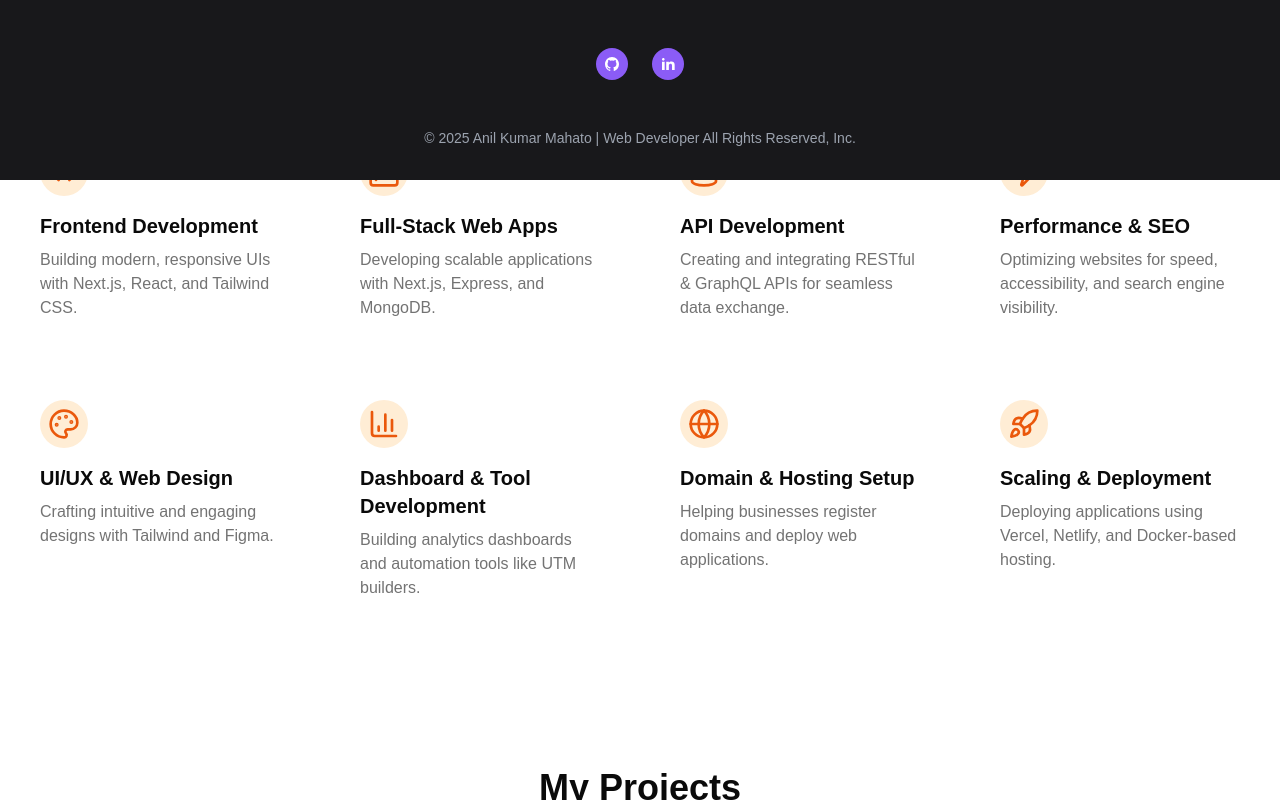
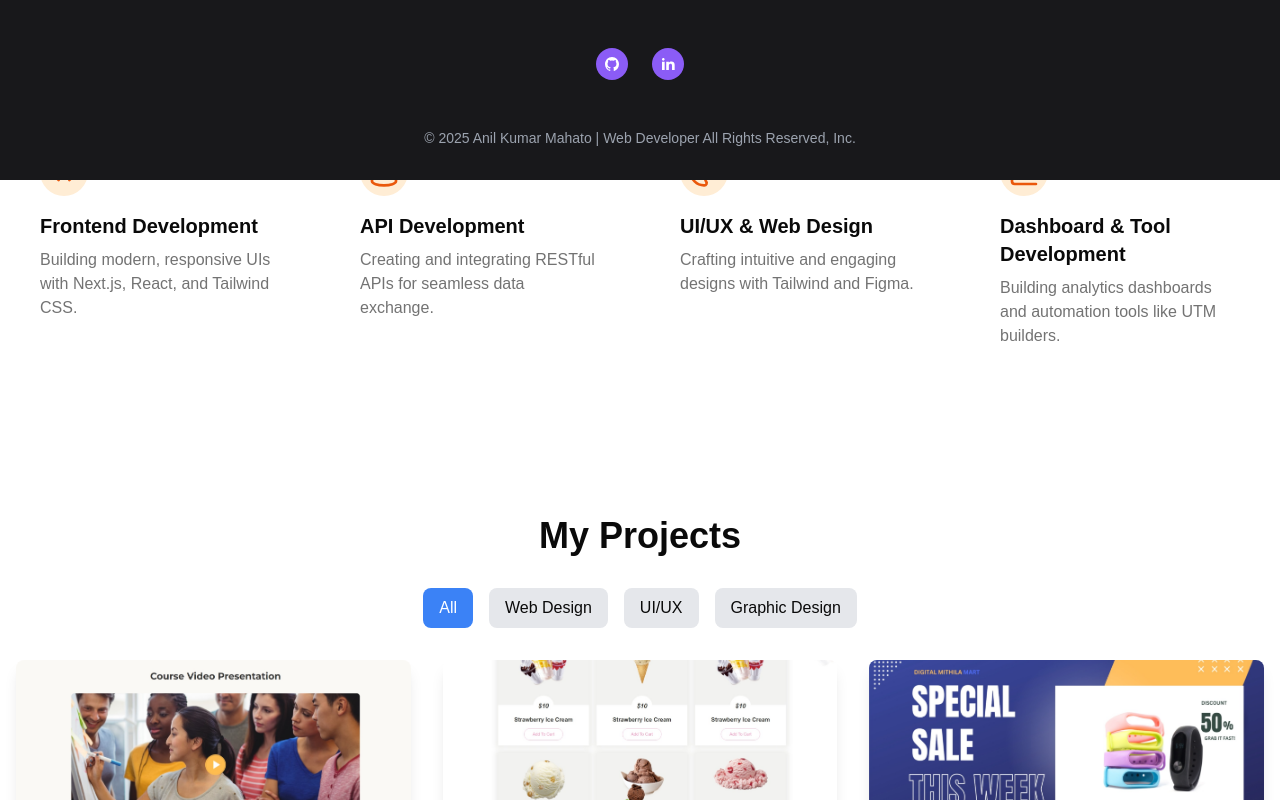
Before and after one commit to anil487/anilportfolio, a Next.js app: page / in a window 1280 px wide. Shown: the part 620-1420 px from the top of the page. Built offline with nearby package versions, Linux system fonts and the light colour scheme.

Commit message:
added main container

```diff
--- a/src/app/about/page.tsx
+++ b/src/app/about/page.tsx
@@ -1,6 +1,7 @@
 "use client";
 
 import Image from "next/image";
+import Container from "../components/container";
 
 const skills = [
   { name: "Frontend Development", value: 90 },
@@ -11,8 +12,9 @@ const skills = [
 
 const AboutMe = () => {
   return (
-    <div className="flex flex-col md:flex-row items-center gap-10 p-8 bg-white rounded-lg shadow-lg">
-      <div className="w-40 h-40 md:w-48 md:h-48 relative rounded-full overflow-hidden border-4 border-blue-500">
+    <Container>
+      <div className="flex flex-col md:flex-row items-center gap-10 p-6 md:p-10 bg-white shadow-lg rounded-lg mt-5 mb-24">
+        <div className="w-32 h-32 md:w-40 md:h-40 lg:w-48 lg:h-48 relative rounded-full overflow-hidden border-4 border-blue-500">
           <Image
             src="/images/anilmahato.png"
             alt="Anil Kumar Mahato"
@@ -21,20 +23,20 @@ const AboutMe = () => {
           />
         </div>
 
-      <div className="flex-1">
-        <h2 className="text-3xl font-bold text-blue-600 mb-2">About Me</h2>
-        <p className="text-gray-700 mb-4">
+        <div className="flex-1 text-center md:text-left">
+          <h2 className="text-3xl font-bold text-blue-600 mb-3">About Me</h2>
+          <p className="text-gray-700 mb-5 leading-relaxed">
             I’m <span className="font-semibold">Anil Kumar Mahato</span>, a
             passionate web developer specializing in{" "}
             <span className="font-semibold">
               React.js, Next.js, TypeScript, JavaScript, and Tailwind CSS
             </span>
-          . I focus on building meaningful, responsive, and scalable UIs. While
-          frontend development is my main expertise, I am also in the learning
-          phase of backend development.
+            . I focus on building meaningful, responsive, and scalable UIs.
+            While frontend development is my main expertise, I am also in the
+            learning phase of backend development.
           </p>
 
-        <div className="space-y-3">
+          <div className="space-y-4">
             {skills.map((skill, index) => (
               <div key={index}>
                 <div className="flex justify-between text-gray-600 text-sm font-semibold">
@@ -52,6 +54,7 @@ const AboutMe = () => {
           </div>
         </div>
       </div>
+    </Container>
   );
 };
 
--- a/src/app/components/contactform.tsx
+++ b/src/app/components/contactform.tsx
@@ -9,6 +9,7 @@ import { Textarea } from "@/components/ui/textarea"
 import { Label } from "@/components/ui/label"
 import emailjs from "@emailjs/browser"
 import toast, { Toaster } from "react-hot-toast"
+import Container from "./container"
 
 const ContactForm = () => {
   const [formData, setFormData] = useState({
@@ -51,7 +52,8 @@ const ContactForm = () => {
   }
 
   return (
-    <div className="p-8 bg-white rounded-lg shadow-lg text-center">
+    <Container>
+    <div className="p-8 bg-white  text-center mt-5 mb-24 lg:mb-32">
       <Toaster position="top-center" reverseOrder={false} />
       <h2 className="text-4xl font-bold text-gray-800 mb-2">Let&apos;s Connect</h2>
       <p className="text-gray-600 mb-4">Have a project in mind? Reach out to me!</p>
@@ -111,6 +113,7 @@ const ContactForm = () => {
         </Button>
       </form>
     </div>
+    </Container>
   )
 }
 
--- /dev/null
+++ b/src/app/components/container.tsx
@@ -0,0 +1,14 @@
+import React, { ReactNode } from "react";
+
+interface ContainerProps {
+  children: ReactNode;
+}
+
+const Container: React.FC<ContainerProps> = ({ children }) => {
+
+  return  <div className="flex justify-center">
+  <div className="max-w-screen-xl">{children}</div>
+  </div>
+};
+
+export default Container;
--- a/src/app/components/servicescard.tsx
+++ b/src/app/components/servicescard.tsx
@@ -27,20 +27,11 @@ export default function Services() {
       icon: <Code className="w-8 h-8" />,
     },
     {
-      title: "Full-Stack Web Apps",
-      description: "Developing scalable applications with Next.js, Express, and MongoDB.",
-      icon: <Server className="w-8 h-8" />,
-    },
-    {
       title: "API Development",
-      description: "Creating and integrating RESTful & GraphQL APIs for seamless data exchange.",
+      description: "Creating and integrating RESTful APIs for seamless data exchange.",
       icon: <Database className="w-8 h-8" />,
     },
-    {
-      title: "Performance & SEO",
-      description: "Optimizing websites for speed, accessibility, and search engine visibility.",
-      icon: <Zap className="w-8 h-8" />,
-    },
+
     {
       title: "UI/UX & Web Design",
       description: "Crafting intuitive and engaging designs with Tailwind and Figma.",
@@ -51,16 +42,7 @@ export default function Services() {
       description: "Building analytics dashboards and automation tools like UTM builders.",
       icon: <BarChart3 className="w-8 h-8" />,
     },
-    {
-      title: "Domain & Hosting Setup",
-      description: "Helping businesses register domains and deploy web applications.",
-      icon: <Globe className="w-8 h-8" />,
-    },
-    {
-      title: "Scaling & Deployment",
-      description: "Deploying applications using Vercel, Netlify, and Docker-based hosting.",
-      icon: <Rocket className="w-8 h-8" />,
-    },
+
   ]
 
   return (
--- a/src/app/contact/page.tsx
+++ b/src/app/contact/page.tsx
@@ -1,9 +1,12 @@
 import React from 'react'
 import ContactForm from '../components/contactform'
 
+
 const Contactpage = () => {
   return (
+
     <ContactForm/>
+
   )
 }
 
--- a/src/app/page.tsx
+++ b/src/app/page.tsx
@@ -1,5 +1,6 @@
 
 import ContactForm from "./components/contactform";
+import Container from "./components/container";
 import Hero from "./components/hero";
 import ProjectShowcase from "./components/projectcard";
 import Services from "./components/servicescard";
@@ -7,11 +8,12 @@ import Services from "./components/servicescard";
 export default function Home() {
   return (
    <>
-
+   <Container>
    <Hero />
    <Services />
    <ProjectShowcase />
    <ContactForm />
+   </Container>
 
 
    </>
```
Lines whose indentation alone changed are shown as unchanged.
